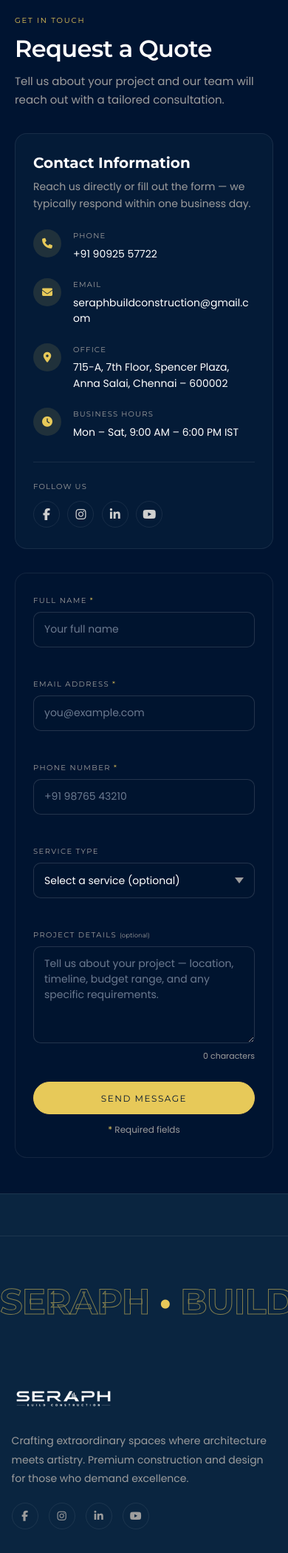
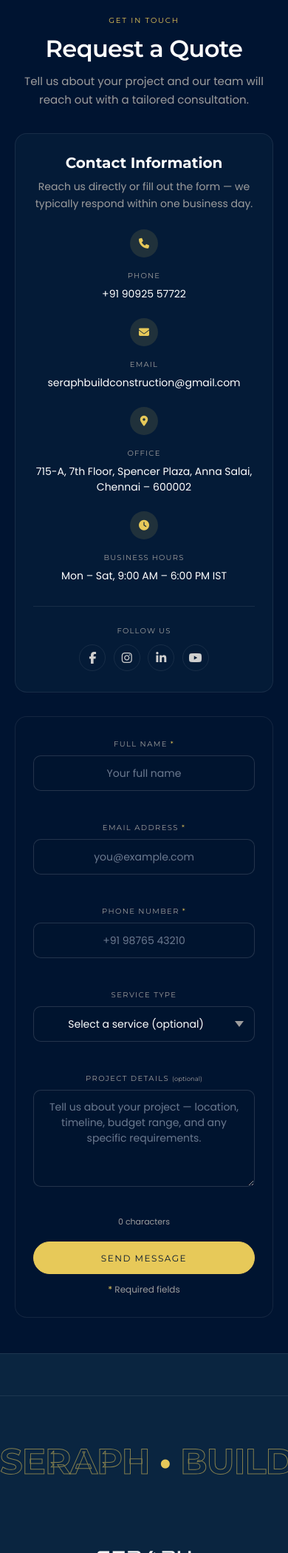
Before and after one commit to developer3circledesigns-commits/seraph_construction, a PHP site: page /contact.php in a window 390 px wide. Shown: the part 69-2168 px from the top of the page at 74% size. Run offline with PHP 8.4, Linux system fonts and the light colour scheme; some libraries are stand-ins or nearby versions.

Commit message:
contact page alignments

```diff
--- a/css/responsive.css
+++ b/css/responsive.css
@@ -567,8 +567,8 @@
 
   .projects-story__text {
     order: 1;
-    text-align: left;
-    margin: 0;
+    text-align: center;
+    margin: 0 auto;
     min-height: 42vh;
   }
 
@@ -1253,7 +1253,7 @@
 
   .slide__quote {
     padding-left: 0;
-    text-align: left;
+    text-align: center;
   }
 
   .slide__quote::before {
@@ -1323,19 +1323,96 @@
 
   .contact-page {
     padding: 5.5rem 1.25rem 3rem;
+    text-align: center;
   }
 
   .contact-page__head {
     margin-bottom: 2rem;
+    max-width: none;
+    margin-left: auto;
+    margin-right: auto;
   }
 
   .contact-page__info,
   .contact-page__form-wrap {
     padding: 1.75rem 1.5rem;
+    text-align: center;
+  }
+
+  .contact-page__info h2,
+  .contact-page__info-lead {
+    text-align: center;
   }
 
   .contact-page__details {
     gap: 1.35rem;
+    align-items: center;
+  }
+
+  .contact-page__details li {
+    flex-direction: column;
+    align-items: center;
+    text-align: center;
+    width: 100%;
+  }
+
+  .contact-page__detail-body {
+    align-items: center;
+    text-align: center;
+    width: 100%;
+  }
+
+  .contact-page__detail-value {
+    text-align: center;
+  }
+
+  .contact-page__social {
+    flex-wrap: wrap;
+    gap: 0.75rem;
+    text-align: center;
+  }
+
+  .contact-page__social-links {
+    justify-content: center;
+  }
+
+  .contact-form__field {
+    text-align: center;
+  }
+
+  .contact-form__field label {
+    text-align: center;
+  }
+
+  .contact-form__field input,
+  .contact-form__field select,
+  .contact-form__field textarea {
+    text-align: center;
+  }
+
+  .contact-form__field select {
+    text-align-last: center;
+  }
+
+  .contact-form__meta {
+    flex-direction: column;
+    align-items: center;
+    text-align: center;
+  }
+
+  .contact-form__count {
+    margin-left: 0;
+  }
+
+  .contact-form__note,
+  .contact-alert,
+  .contact-page .alert {
+    text-align: center;
+  }
+
+  .contact-alert ul {
+    padding-left: 0;
+    list-style: none;
   }
 
   .contact-form__row {
@@ -1345,11 +1422,6 @@
   .contact-form__submit {
     width: 100%;
     min-height: 44px;
-  }
-
-  .contact-page__social {
-    flex-wrap: wrap;
-    gap: 0.75rem;
   }
 
   .login-modal {
@@ -1444,3 +1516,167 @@
     min-height: 44px;
   }
 }
+
+/* =====================================================
+   GLOBAL MOBILE — centered text & flex content
+   Public marketing pages only; desktop/tablet unchanged
+   ===================================================== */
+@media (max-width: 768px) {
+  #main-content,
+  #main-content section,
+  .site-footer .footer-grid,
+  .site-footer .footer-brand,
+  .site-footer .footer-col {
+    text-align: center;
+  }
+
+  /* Override section-specific left alignments on small screens */
+  #main-content .hero__content,
+  #main-content .blur-panel__content.hero__content,
+  #main-content .kitchen-sequence__content,
+  #main-content .kitchen-sequence__copy,
+  #main-content .blur-card,
+  #main-content .split__body,
+  #main-content .about-head,
+  #main-content .projects-section__head,
+  #main-content .projects-story__text,
+  #main-content .projects-story__step,
+  #main-content .materials-section .h-head,
+  #main-content .material-card__body,
+  #main-content .service-card,
+  #main-content .testimonial-card,
+  #main-content .slide__quote,
+  #main-content .about-features li {
+    text-align: center;
+  }
+
+  #main-content .hero__content,
+  #main-content .blur-panel__content.hero__content {
+    margin-left: auto;
+    margin-right: auto;
+  }
+
+  #main-content .about-head,
+  #main-content .projects-section__head,
+  #main-content .projects-section__intro {
+    margin-left: auto;
+    margin-right: auto;
+  }
+
+  #main-content .blur-card,
+  #main-content .split {
+    justify-items: center;
+  }
+
+  #main-content .split__body .btn,
+  #main-content .blur-card .btn,
+  #main-content .kitchen-sequence__content .btn,
+  #main-content .projects-story__step .btn,
+  #main-content .materials-section__cta,
+  #main-content .service-card .btn,
+  #main-content .testimonials-section .btn,
+  .contact-page .btn,
+  .contact-page .btn--gold,
+  .projects-page .btn--gold,
+  .mobile-menu .btn,
+  .mobile-menu__login,
+  .mobile-menu__quote {
+    margin-left: auto;
+    margin-right: auto;
+  }
+
+  /* Buttons — centered label text on mobile */
+  #main-content .btn,
+  #main-content .btn--solid,
+  #main-content .btn--gold,
+  #main-content .materials-section__cta,
+  #main-content .materials-filter__btn,
+  #main-content .controls button,
+  .contact-page .btn,
+  .contact-page .btn--gold,
+  .contact-page .contact-form__submit,
+  .projects-page .btn--gold,
+  .projects-page .projects-filter__btn,
+  .projects-page .project-card__download,
+  .projects-page .project-card__desc-toggle,
+  .mobile-menu .btn,
+  .mobile-menu__login,
+  .mobile-menu__quote {
+    text-align: center;
+    align-items: center;
+    justify-content: center;
+  }
+
+  #main-content .btn,
+  #main-content .btn--solid,
+  #main-content .btn--gold,
+  #main-content .materials-section__cta,
+  .contact-page .btn,
+  .contact-page .btn--gold,
+  .projects-page .btn--gold,
+  .mobile-menu .btn,
+  .mobile-menu__login,
+  .mobile-menu__quote,
+  #main-content .materials-filter__btn,
+  #main-content .controls button,
+  .projects-page .projects-filter__btn {
+    display: inline-flex;
+  }
+
+  .contact-page .contact-form__submit,
+  .contact-form__submit {
+    display: flex;
+  }
+
+  .projects-page .project-card__download {
+    display: flex;
+  }
+
+  #main-content .materials-filter,
+  #main-content .about-features {
+    justify-content: center;
+    justify-items: center;
+  }
+
+  #main-content .about-features li {
+    justify-content: center;
+  }
+
+  #main-content .services-grid,
+  #main-content .testimonial-grid {
+    justify-items: center;
+  }
+
+  .site-footer .footer-social,
+  .site-footer .footer-legal {
+    justify-content: center;
+  }
+
+  .site-footer .footer-links {
+    display: flex;
+    flex-direction: column;
+    align-items: center;
+  }
+
+  .site-footer .footer-brand .brand,
+  .site-footer .footer-brand p {
+    margin-left: auto;
+    margin-right: auto;
+  }
+
+  .site-footer .footer-contact li {
+    flex-direction: column;
+    align-items: center;
+    text-align: center;
+  }
+
+  .site-footer .footer-contact li > a,
+  .site-footer .footer-contact li > span {
+    text-align: center;
+  }
+
+  .contact-page__form-wrap {
+    margin-left: auto;
+    margin-right: auto;
+  }
+}
```
Also changed, not shown: projects.php (+20 -4 lines).
